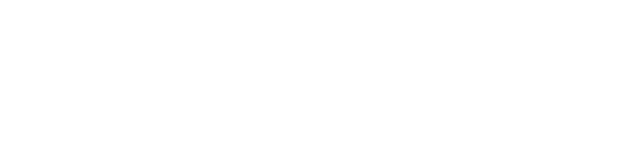
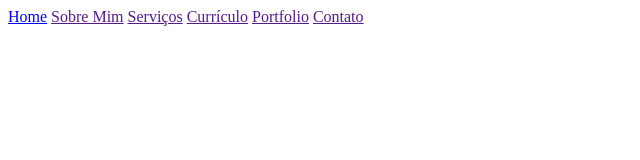
Before and after one commit to Dylan-Clark-Dev/portfolio, a plain HTML site: page index.html in a window 1280 px wide. Shown: the whole page, without its empty margins (0-640 px from the left). Drawn offline with Linux system fonts and the light colour scheme.

Commit message:
Cabeçalho

```diff
--- a/index.html
+++ b/index.html
@@ -7,7 +7,16 @@
 </head>
 
 <body>
-
+    <header>
+        <nav>
+            <a href="index.html">Home</a>
+            <a href="">Sobre Mim</a>
+            <a href="">Serviços</a>
+            <a href="">Currículo</a>
+            <a href="">Portfolio</a>
+            <a href="">Contato</a>
+        </nav>
+    </header>
 </body>
 
 </html>
```
